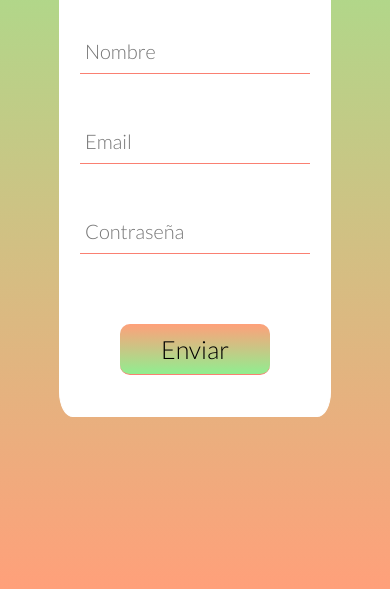
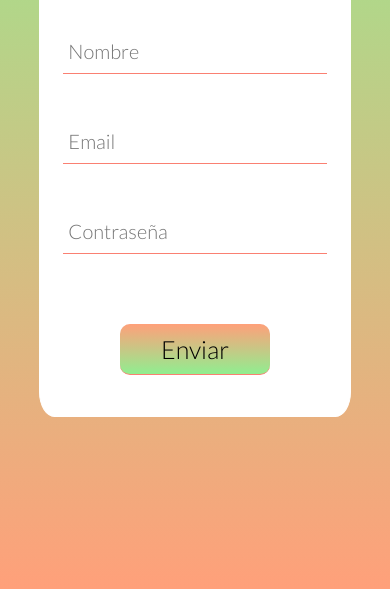
Before and after one commit to Dresk76/formulario, a plain HTML site: page index.html in a window 390 px wide. Shown: the part 255-844 px from the top of the page. Drawn offline with Linux system fonts and the light colour scheme.

Commit message:
solucion responsive .2

```diff
--- a/estilos.css
+++ b/estilos.css
@@ -65,19 +65,22 @@ input:invalid{
 
 @media screen and (max-width:900px){
     .formulario{
-        width: 45%;
+        width: 35%;
     }
 }
 
 @media screen and (max-width:700px){
     .formulario{
-        width: 55%;
+        width: 50%;
+    }
+    .enviar{
+        width: 150px;
     }
 }
 
 @media screen and (max-width:500px){
     .formulario{
-        width: 70%;
+        width: 80%;
     }
     .enviar{
         width: 150px;
```
